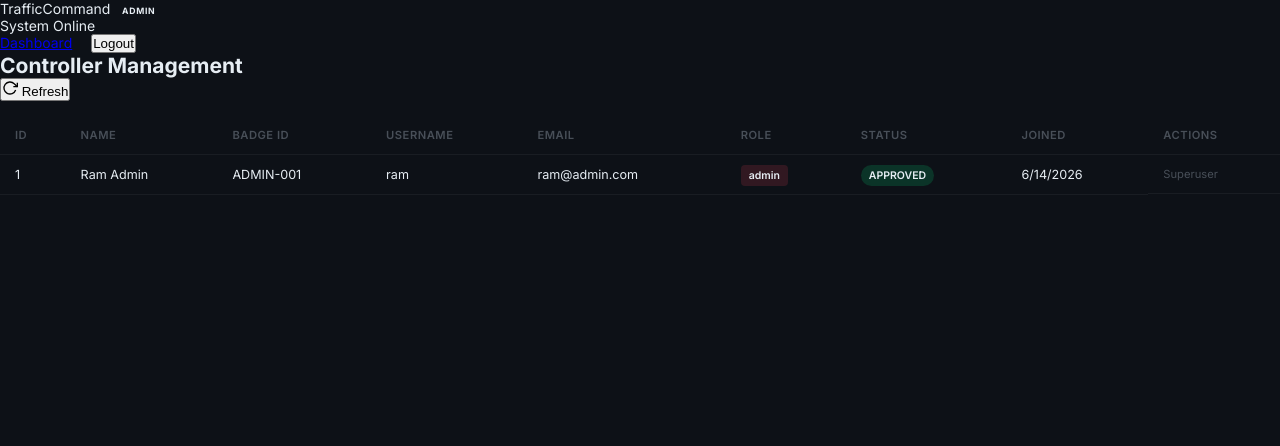
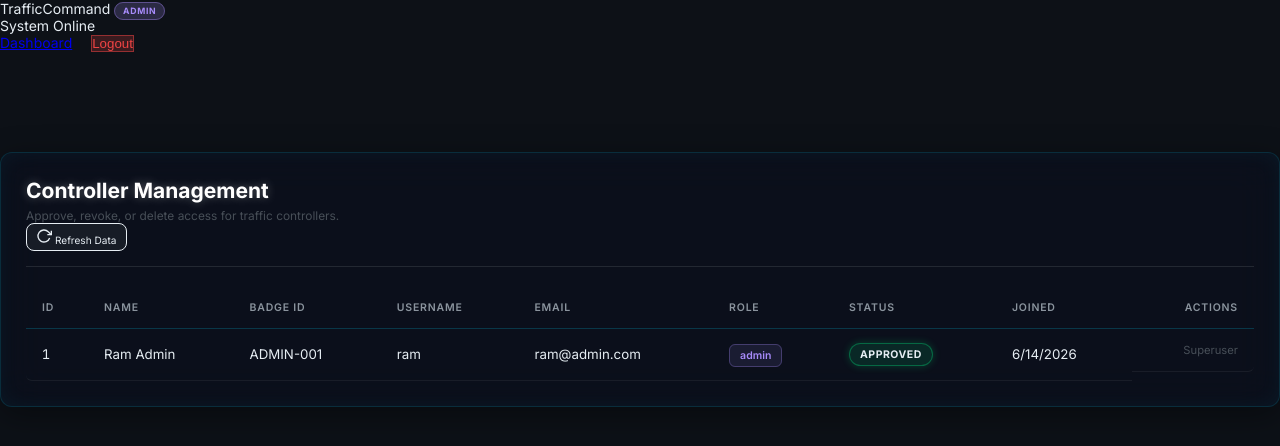
Before and after one commit to Probalhazarika/traffic_monitoring_ai, a Flask app: page /admin in a window 1280 px wide. Shown: the top 446 px of the page. Run offline with Flask 3, Linux system fonts and the light colour scheme; the visitor is signed in with stand-in values (Sample User, id 1); data comes from the database, SQL or seed files in the repository.

Commit message:
style: enhance Admin Panel UI and remove loading spinner
- Enhanced Admin Panel with glassmorphism panels and orbs
- Improved Admin table spacing, typography, and button styling
- Removed CSS spinner from login/signup buttons and replaced with 'Processing...' text

```diff
--- a/static/admin.css
+++ b/static/admin.css
@@ -1,4 +1,14 @@
 /* Admin Panel Specific Styles */
+
+.glass-panel {
+  background: rgba(10, 15, 30, 0.6);
+  backdrop-filter: blur(20px);
+  -webkit-backdrop-filter: blur(20px);
+  border: 1px solid rgba(0, 212, 255, 0.15);
+  box-shadow: 0 8px 32px rgba(0, 0, 0, 0.4), inset 0 0 20px rgba(0, 212, 255, 0.05);
+  border-radius: 12px;
+  padding: 25px;
+}
 
 .table-container {
   overflow-x: auto;
@@ -7,101 +17,141 @@
 
 .admin-table {
   width: 100%;
-  border-collapse: collapse;
+  border-collapse: separate;
+  border-spacing: 0;
   font-family: 'Inter', sans-serif;
-  font-size: 0.9rem;
+  font-size: 0.95rem;
 }
 
 .admin-table th, .admin-table td {
-  padding: 12px 15px;
+  padding: 14px 16px;
   text-align: left;
-  border-bottom: 1px solid rgba(255, 255, 255, 0.05);
+  border-bottom: 1px solid rgba(255, 255, 255, 0.06);
 }
 
 .admin-table th {
-  color: var(--text-muted);
+  color: #8b949e;
   font-weight: 600;
   text-transform: uppercase;
-  font-size: 0.8rem;
-  letter-spacing: 0.5px;
+  font-size: 0.75rem;
+  letter-spacing: 0.8px;
+  border-bottom: 1px solid rgba(0, 212, 255, 0.2);
+}
+
+.admin-table tbody tr {
+  transition: all 0.2s ease;
 }
 
 .admin-table tbody tr:hover {
-  background: rgba(255, 255, 255, 0.02);
+  background: rgba(0, 212, 255, 0.04);
+}
+
+.admin-table tbody tr td:first-child {
+  border-top-left-radius: 6px;
+  border-bottom-left-radius: 6px;
+  font-family: 'JetBrains Mono', monospace;
+  color: var(--cyan);
+}
+
+.admin-table tbody tr td:last-child {
+  border-top-right-radius: 6px;
+  border-bottom-right-radius: 6px;
 }
 
 .status-badge {
-  padding: 4px 8px;
+  padding: 4px 10px;
   border-radius: 12px;
   font-size: 0.75rem;
-  font-weight: 600;
+  font-weight: 700;
   text-transform: uppercase;
+  letter-spacing: 0.5px;
+  display: inline-block;
 }
 
 .status-badge.approved {
-  background: rgba(0, 255, 136, 0.15);
-  color: var(--cyan);
+  background: rgba(0, 255, 136, 0.1);
+  color: var(--green);
+  border: 1px solid rgba(0, 255, 136, 0.3);
+  box-shadow: 0 0 8px rgba(0, 255, 136, 0.2);
 }
 
 .status-badge.pending {
-  background: rgba(255, 184, 0, 0.15);
+  background: rgba(255, 184, 0, 0.1);
   color: var(--amber);
+  border: 1px solid rgba(255, 184, 0, 0.3);
+  box-shadow: 0 0 8px rgba(255, 184, 0, 0.2);
 }
 
 .role-badge {
-  padding: 4px 8px;
-  border-radius: 4px;
+  padding: 4px 10px;
+  border-radius: 6px;
   font-size: 0.75rem;
   font-weight: 600;
-  background: rgba(255, 255, 255, 0.1);
-  color: #fff;
+  background: rgba(255, 255, 255, 0.05);
+  color: #c9d1d9;
+  border: 1px solid rgba(255, 255, 255, 0.1);
 }
 
 .role-badge.admin {
-  background: rgba(255, 71, 87, 0.15);
-  color: var(--red);
+  background: rgba(167, 139, 250, 0.1);
+  color: #a78bfa;
+  border-color: rgba(167, 139, 250, 0.3);
 }
 
 .action-buttons {
   display: flex;
-  gap: 8px;
+  gap: 10px;
+  justify-content: flex-end;
 }
 
 .btn-sm {
-  padding: 4px 10px;
-  font-size: 0.8rem;
-  border-radius: 4px;
-  border: none;
+  padding: 6px 12px;
+  font-size: 0.75rem;
+  border-radius: 6px;
+  border: 1px solid transparent;
   cursor: pointer;
   font-weight: 600;
-  transition: all 0.2s;
+  font-family: 'Inter', sans-serif;
+  transition: all 0.2s ease;
+  letter-spacing: 0.5px;
 }
 
 .btn-approve {
-  background: rgba(0, 255, 136, 0.15);
-  color: var(--cyan);
+  background: rgba(0, 255, 136, 0.1);
+  color: var(--green);
+  border-color: rgba(0, 255, 136, 0.3);
 }
 .btn-approve:hover {
-  background: var(--cyan);
+  background: var(--green);
   color: #000;
+  box-shadow: 0 0 10px rgba(0, 255, 136, 0.5);
 }
 
 .btn-revoke {
-  background: rgba(255, 184, 0, 0.15);
+  background: rgba(255, 184, 0, 0.1);
   color: var(--amber);
+  border-color: rgba(255, 184, 0, 0.3);
 }
 .btn-revoke:hover {
   background: var(--amber);
   color: #000;
+  box-shadow: 0 0 10px rgba(255, 184, 0, 0.5);
 }
 
 .btn-delete {
-  background: rgba(255, 71, 87, 0.15);
-  color: var(--red);
+  background: rgba(239, 68, 68, 0.1);
+  color: #ef4444;
+  border-color: rgba(239, 68, 68, 0.3);
 }
 .btn-delete:hover {
-  background: var(--red);
+  background: #ef4444;
   color: #fff;
+  box-shadow: 0 0 10px rgba(239, 68, 68, 0.5);
+}
+
+@keyframes spin {
+  0% { transform: rotate(0deg); }
+  100% { transform: rotate(360deg); }
 }
 
 /* Toasts */
--- a/templates/admin.html
+++ b/templates/admin.html
@@ -13,11 +13,17 @@
 </head>
 <body>
 
+  <!-- Animated background -->
+  <div class="bg-grid"></div>
+  <div class="orb orb-1"></div>
+  <div class="orb orb-2"></div>
+  <div class="orb orb-3"></div>
+
   <!-- Top Bar -->
-  <header class="top-bar">
+  <header class="top-bar glass-header">
     <div class="logo">
-      <div class="logo-icon"></div>
-      TrafficCommand <span class="badge">ADMIN</span>
+      <div class="logo-icon" style="background: var(--cyan); box-shadow: 0 0 10px var(--cyan);"></div>
+      TrafficCommand <span class="badge" style="background: rgba(167,139,250,0.2); color: #a78bfa; border: 1px solid rgba(167,139,250,0.4);">ADMIN</span>
     </div>
 
     <div class="status-indicators">
@@ -28,23 +34,26 @@
     </div>
 
     <div class="user-controls">
-      <a href="/" class="btn btn-outline" style="margin-right: 15px;">Dashboard</a>
-      <button class="btn btn-danger" onclick="logout()">Logout</button>
+      <a href="/" class="btn btn-outline" style="margin-right: 15px; border-color: rgba(255,255,255,0.2);">Dashboard</a>
+      <button class="btn btn-danger" onclick="logout()" style="background: rgba(239,68,68,0.2); border: 1px solid rgba(239,68,68,0.5); color: #ef4444;">Logout</button>
     </div>
   </header>
 
   <!-- Main Container -->
-  <main class="dashboard-container">
+  <main class="dashboard-container" style="padding-top: 100px;">
 
-    <div class="panel full-width">
-      <div class="panel-header">
-        <h2 class="panel-title">Controller Management</h2>
-        <button class="btn btn-outline" onclick="loadUsers()">
+    <div class="panel full-width glass-panel">
+      <div class="panel-header" style="border-bottom: 1px solid rgba(255,255,255,0.1); padding-bottom: 15px; margin-bottom: 20px;">
+        <div>
+          <h2 class="panel-title" style="font-size: 1.5rem; color: #fff; text-shadow: 0 0 10px rgba(255,255,255,0.3);">Controller Management</h2>
+          <p style="color: var(--text-muted); font-size: 0.85rem; margin-top: 5px;">Approve, revoke, or delete access for traffic controllers.</p>
+        </div>
+        <button class="btn btn-outline btn-refresh" onclick="loadUsers()" style="border-color: var(--cyan); color: var(--cyan);">
           <svg viewBox="0 0 24 24" width="16" height="16" fill="none" stroke="currentColor" stroke-width="2">
             <polyline points="23 4 23 10 17 10"></polyline>
             <path d="M20.49 15a9 9 0 1 1-2.12-9.36L23 10"></path>
           </svg>
-          Refresh
+          Refresh Data
         </button>
       </div>
 
@@ -60,13 +69,16 @@
               <th>Role</th>
               <th>Status</th>
               <th>Joined</th>
-              <th>Actions</th>
+              <th style="text-align: right;">Actions</th>
             </tr>
           </thead>
           <tbody id="users-tbody">
             <tr>
-              <td colspan="9" style="text-align: center; padding: 30px; color: var(--text-muted);">
-                Loading users...
+              <td colspan="9" style="text-align: center; padding: 40px; color: var(--cyan);">
+                <div style="display: flex; justify-content: center; align-items: center; gap: 10px;">
+                  <span style="display: inline-block; width: 16px; height: 16px; border: 2px solid var(--cyan); border-top-color: transparent; border-radius: 50%; animation: spin 1s linear infinite;"></span>
+                  Loading users...
+                </div>
               </td>
             </tr>
           </tbody>
--- a/templates/login.html
+++ b/templates/login.html
@@ -89,7 +89,6 @@
 
           <button type="submit" class="btn-primary" id="loginBtn">
             <span class="btn-text">Login to Dashboard</span>
-            <span class="btn-spinner" hidden></span>
           </button>
 
           <div class="alert" id="login-alert" role="alert" hidden></div>
--- a/templates/signup.html
+++ b/templates/signup.html
@@ -152,7 +152,6 @@
 
           <button type="submit" class="btn-primary" id="signupBtn">
             <span class="btn-text">Create Account</span>
-            <span class="btn-spinner" hidden></span>
           </button>
 
           <div class="alert" id="signup-alert" role="alert" hidden></div>
```
Also changed, not shown: static/auth.js (+11 -4 lines).
